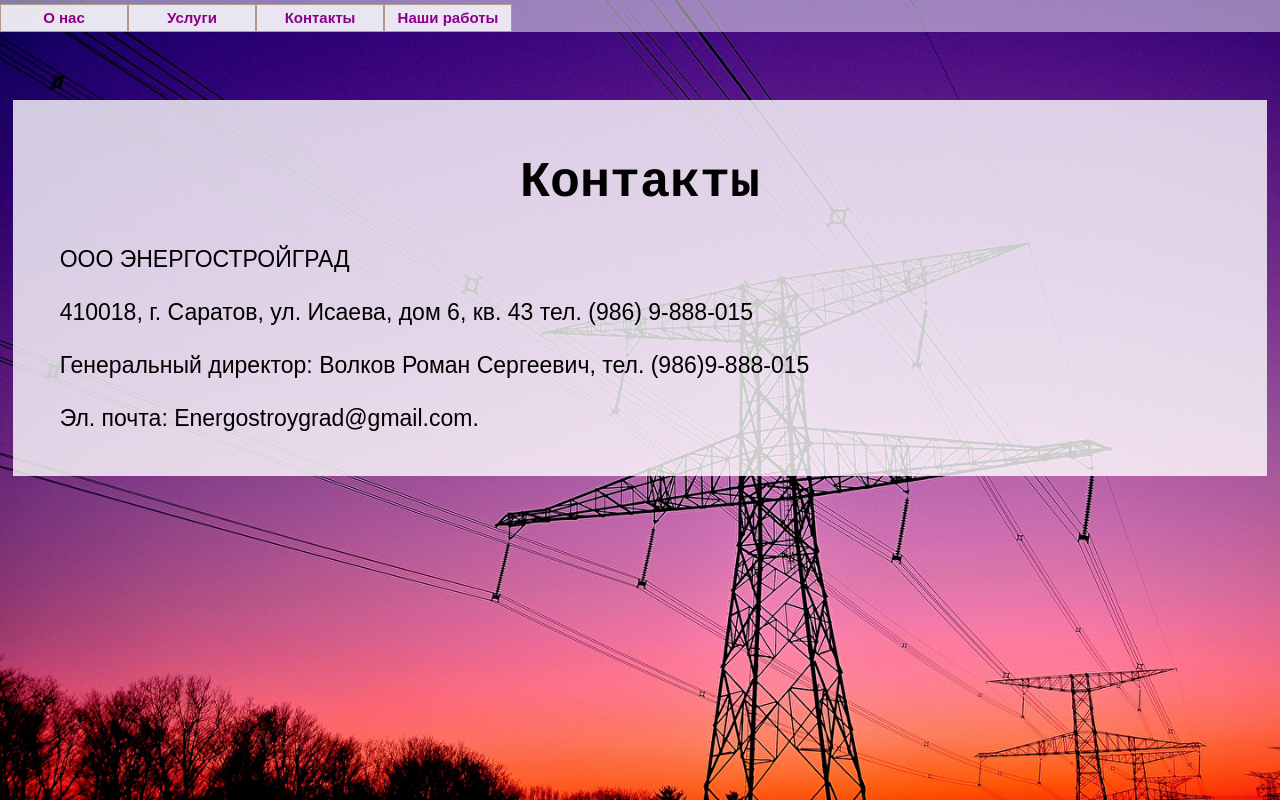
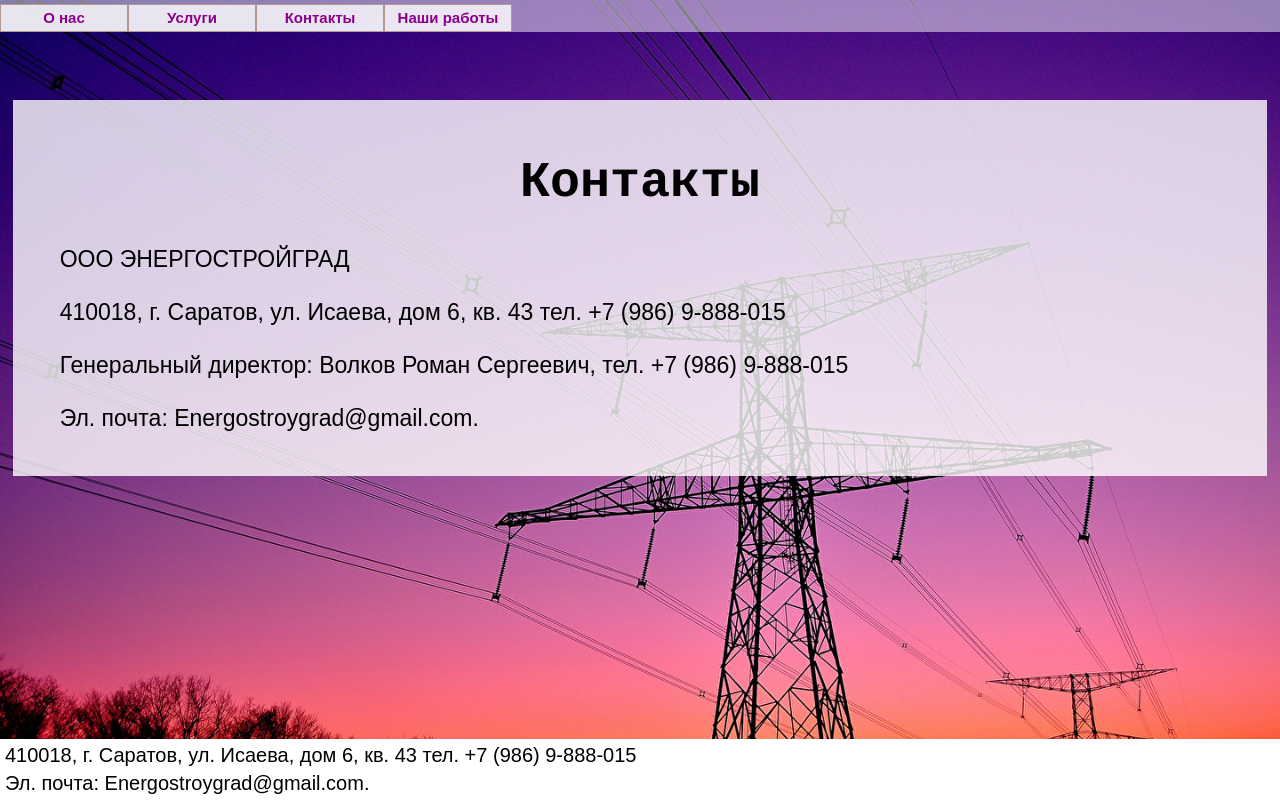
Before and after one commit to Kvasshtain/ENERGOSTROYGRAD, a React (Create React App) app: page /contacts in a window 1280 px wide. Built offline with nearby package versions, Linux system fonts and the light colour scheme.

Commit message:
Добавил футер, сделал подсвечивание картинок при наведении

```diff
--- a/src/App.js
+++ b/src/App.js
@@ -6,6 +6,7 @@ import { About } from './components/About'
 import { Services } from './components/Services'
 import { Contacts } from './components/Contacts'
 import { OurWorks } from "./components/OurWorks"
+import { Footer} from "./components/Footer"
 
 import './App.css';
 
@@ -30,6 +31,7 @@ class App extends Component {
                         )}/>
                         <Redirect from="/energostroygrad" exact to="/about" />
                     </Switch>
+                    <Footer></Footer>
                 </React.Fragment>
             </BrowserRouter>
 
--- /dev/null
+++ b/src/components/Footer.js
@@ -0,0 +1,13 @@
+import React from 'react'
+import contactsPageContent from '../data/contactsPageContent.json'
+
+const Footer = () => {
+    return (
+        <footer class = "Footer">
+            <p>{contactsPageContent.address}</p>
+            <p>{contactsPageContent.emale}</p>
+        </footer>
+    )
+}
+
+export {Footer}
--- a/src/data/contactsPageContent.json
+++ b/src/data/contactsPageContent.json
@@ -1,6 +1,6 @@
 {
   "businessType" : "ООО",
-  "address" : "410018, г. Саратов, ул. Исаева, дом 6, кв. 43 тел. (986) 9-888-015",
-  "CEO" : "Генеральный директор: Волков Роман Сергеевич, тел. (986)9-888-015",
+  "address" : "410018, г. Саратов, ул. Исаева, дом 6, кв. 43 тел. +7 (986) 9-888-015",
+  "CEO" : "Генеральный директор: Волков Роман Сергеевич, тел. +7 (986) 9-888-015",
   "emale" : "Эл. почта: Energostroygrad@gmail.com."
 }
--- a/src/data/servicesPageContent.json
+++ b/src/data/servicesPageContent.json
@@ -2,7 +2,7 @@
   "services":
   [
     "Монтаж линий электропередачи высокого и низкого напряжения в том числе с установкой несущих опор и столбов.",
-    "Монтаж уличного освящения.",
+    "Монтаж уличного освещения.",
     "Монтаж, пусконаладка и последующее сервисное обслуживание автоматики индивидуальных тепловых пунктов и котельных в частных и многоквартирных домах.",
     "Ремонтные работы в имеющихся электросетях.",
     "Техническое обслуживание и ремонт систем бесперебойного питания в домах и на объектах инфраструктуры.",
--- a/src/data/textStrings.json
+++ b/src/data/textStrings.json
@@ -6,7 +6,7 @@
     "organizationName": "ЭНЕРГОСТРОЙГРАД",
     "generalDirectorFullName": "Волков Роман Сергеевич",
     "companyAddress": "410018, г. Саратов, ул. Исаева, дом 6, кв. 43",
-    "phoneNumber" : "тел. (986) 9-888-015",
+    "phoneNumber" : "тел. +7 (986) 9-888-015",
     "emailAddress" : "Energostroygrad@gmail.com",
     "servicesString" : "Перечень предлагаемых услуг:",
     "noPhoto" : "Нет фото",
--- a/src/index.css
+++ b/src/index.css
@@ -31,8 +31,27 @@ body {
     color: darkmagenta;
 }
 
+.Footer {
+    position: fixed;
+    bottom: 0;
+    left: 0;
+    width: 100%;
+    background: white;
+}
+
+.Footer p {
+    font: normal 20px Arial;
+    margin: 5px;
+}
+
+@media (max-width: 500px){
+    .Footer {
+        visibility: hidden;
+    }
+}
+
 .PageContent {
-    margin: 100px 5px auto;
+    margin: 100px 5px 100px;
     padding: 20px;
     background: rgba(255, 255, 255, .8);
 }
@@ -43,7 +62,11 @@ body {
     text-align: center;
 }
 
-@media (max-width: 510px){
+@media (max-width: 500px){
+    .PageContent {
+        margin: 100px 5px auto;
+    }
+
     .PageContent h1{
         font: normal 20px Courier;
         font-weight: bold;
@@ -71,16 +94,14 @@ body {
 }
 
 .ImageContainer > img{
-    /*height: 230px;*/
+    cursor: pointer;
     max-width: 100%;
     display: block;
 }
 
-/*@media (max-width: 450px) {*/
-    /*.ImageContainer > img{*/
-        /*height: 250px;*/
-    /*}*/
-/*}*/
+.ImageContainer > img:hover {
+    box-shadow: 0 0 10px 3px rgba(148, 0, 211, .3);
+}
 
 .BigImageContainer {
     position: fixed;
@@ -114,7 +135,13 @@ body {
     width: 50px;
     height: 50px;
     float: left;
-    background: rgba(255, 255, 255, .0) url(data/icons/icons.png) no-repeat;
+    background: rgba(255, 255, 255, .6) url(data/icons/icons.png) no-repeat;
+    box-shadow: 0 0 10px 10px rgba(255, 255, 255, .6);
+}
+
+.Icon:hover {
+    background: rgba(255, 255, 255, .8) url(data/icons/icons.png) no-repeat;
+    box-shadow: 0 0 10px 10px rgba(255, 255, 255, .8);
 }
 
 .Icon.CloseReview {
```
